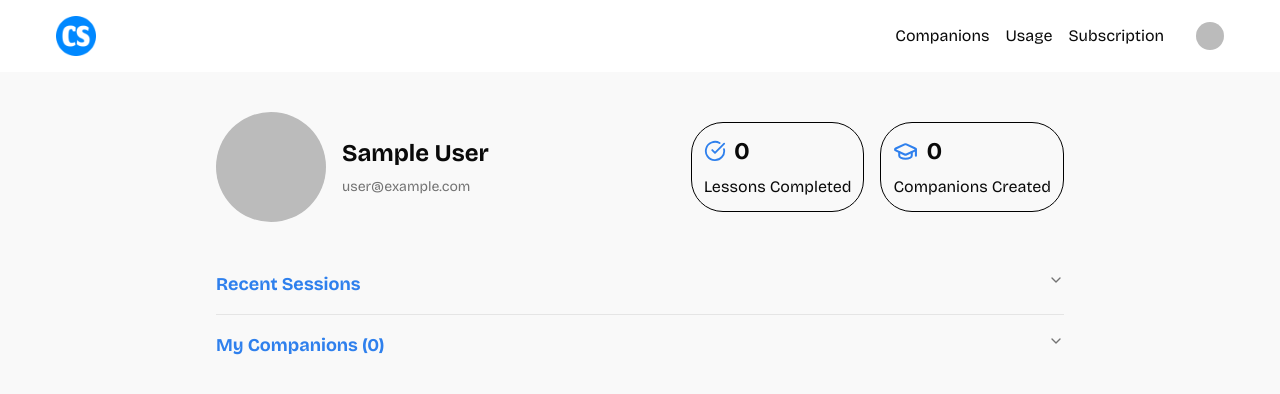
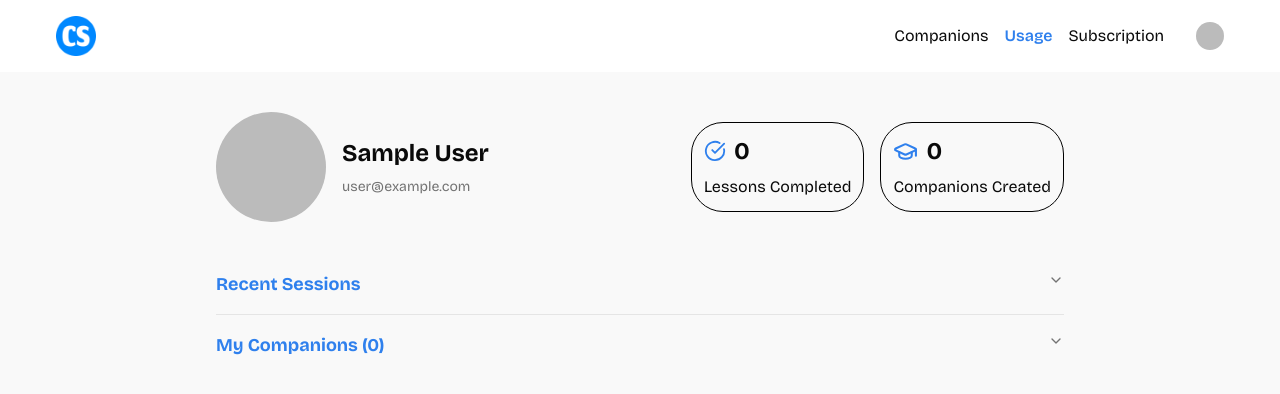
Before and after one commit to Sadiya-125/AI-Companion, a Next.js app: page /my-journey in a window 1280 px wide. Shown: the top 394 px of the page. Built offline with nearby package versions, Linux system fonts and the light colour scheme; no server answers; the database is empty; sample sign-in values are in the browser's storage; some icons are missing.

Commit message:
Inital Commit

```diff
--- a/components/NavItems.tsx
+++ b/components/NavItems.tsx
@@ -6,8 +6,8 @@ import { cn } from "@/lib/utils";
 
 const navItems = [
   { label: "Companions", href: "/companions" },
-  { label: "Usage", href: "my-journey" },
-  { label: "Subscription", href: "subscription" },
+  { label: "Usage", href: "/my-journey" },
+  { label: "Subscription", href: "/subscription" },
 ];
 
 const NavItems = () => {
```
